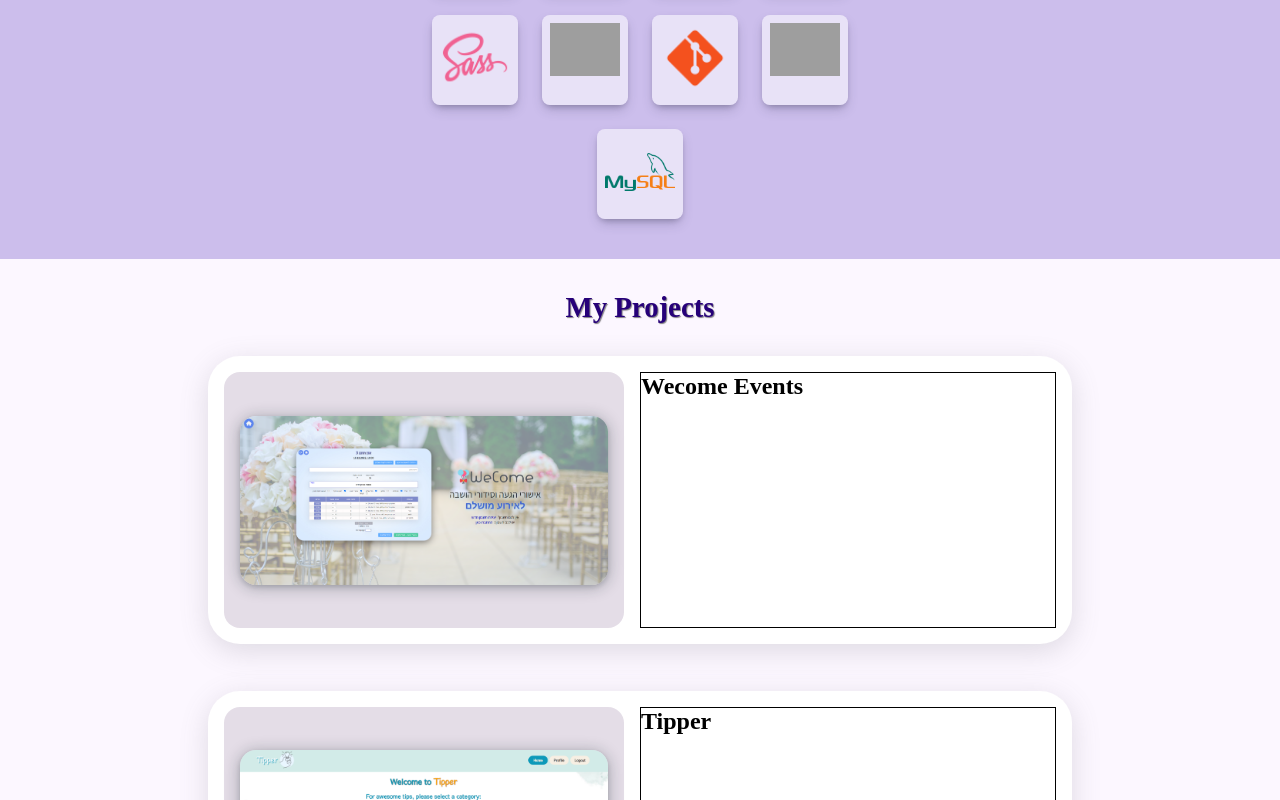
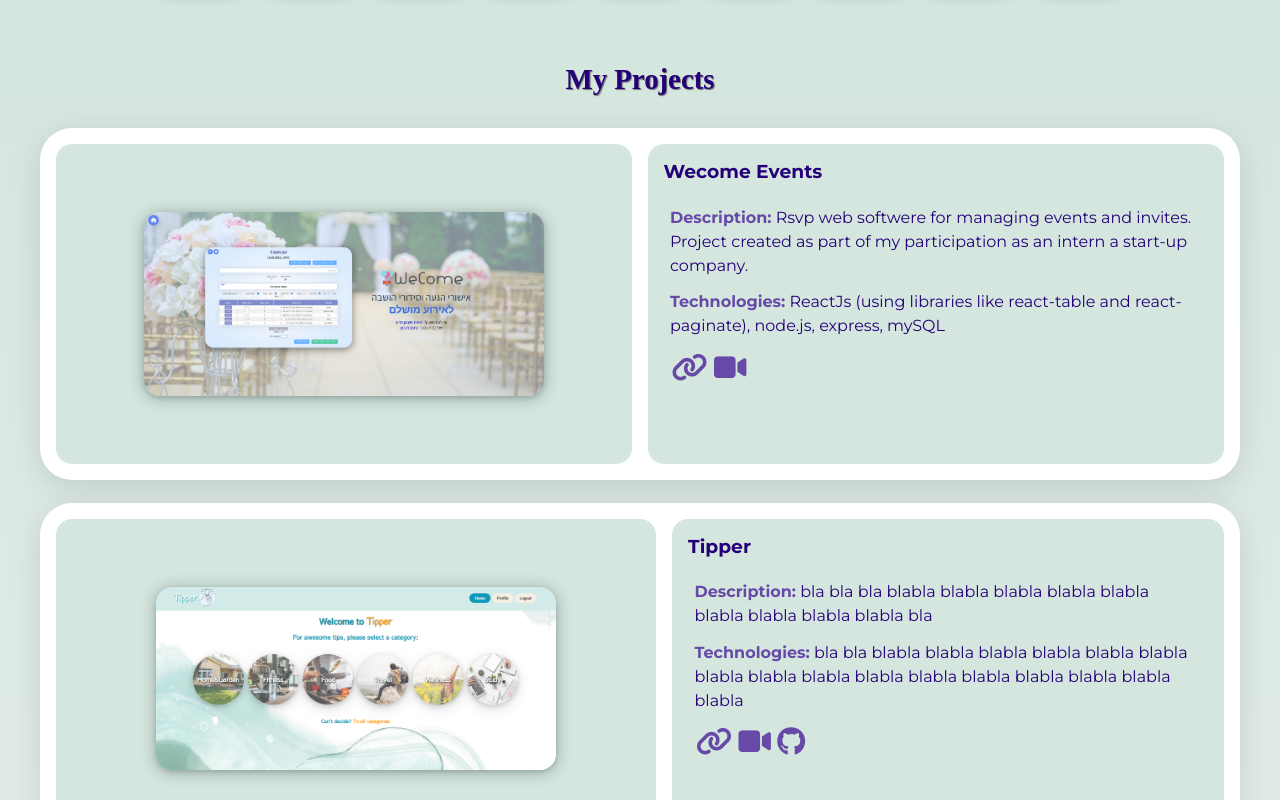
Before and after one commit to LiatPardoGrinbaum/Portfolio, a React (Create React App) app: page / in a window 1280 px wide. Shown: the part 1280-2080 px from the top of the page. Built offline with nearby package versions, Linux system fonts and the light colour scheme; grey boxes are pictures that could not be loaded; a web font is replaced by a local one.

Commit message:
edited portfolio section. changed whole projects colors

```diff
--- a/src/Constants/projects.js
+++ b/src/Constants/projects.js
@@ -10,18 +10,19 @@
   {
     id: 1,
     name: "Wecome Events",
-    description: "bla bla",
-    technologies: " bla bla",
+    description: `Rsvp web softwere for managing events and invites. Project created as part of my participation as an intern a start-up company.`,
+    technologies: "ReactJs (using libraries like react-table and react-paginate), node.js, express, mySQL",
     image: wecome,
-    github: "github link if exist",
-    demo: "demi link if exist",
-    video: "video link if exist",
+    github: "",
+    demo: "https://wecome-events.herokuapp.com",
+    video: "https://streamable.com/ttj39y",
   },
   {
     id: 2,
     name: "Tipper",
-    description: "bla bla",
-    technologies: " bla bla",
+    description: "bla bla bla blabla blabla blabla blabla blabla blabla blabla blabla blabla bla",
+    technologies:
+      " bla bla blabla blabla blabla blabla blabla blabla blabla blabla blabla blabla blabla blabla blabla blabla blabla blabla",
     image: tipper,
     github: "github link if exist",
     demo: "demi link if exist",
--- a/src/components/Portfolio/ProjectDiv.js
+++ b/src/components/Portfolio/ProjectDiv.js
@@ -3,11 +3,50 @@
 const ProjectDiv = ({ project }) => {
   return (
     <div className="project-box">
-      <div className="project-image">
-        <img src={project.image} alt={project.name} />
-      </div>
-      <div className="project-content">
-        <h1>{project.name}</h1>
+      <div className="project-box-inner">
+        <div className="project-image">
+          <img src={project.image} alt={project.name} />
+        </div>
+        <div className="project-content">
+          <h3>{project.name}</h3>
+          <p className="content-text ">
+            <span style={{ color: " rgb(103, 73, 168)" }}>
+              <strong>Description:</strong>
+            </span>{" "}
+            {project.description}
+          </p>
+          <p className="content-text ">
+            <span style={{ color: " rgb(103, 73, 168)" }}>
+              <strong>Technologies:</strong>
+            </span>{" "}
+            {project.technologies}
+          </p>
+          <div className="icon-links">
+            <a href={project.demo} target="blank" className="tooltip">
+              <i class="fa-solid fa-link"></i>
+              <div className="bottom" style={{ top: "20px" }}>
+                <h3 style={{ color: " rgba(39, 135, 93, 0.67)" }}>Demo</h3>
+                <i></i>
+              </div>
+            </a>
+            <a href={project.video} target="blank" className="tooltip">
+              <i class="fa-solid fa-video"></i>
+              <div className="bottom" style={{ top: "20px" }}>
+                <h3 style={{ color: " rgba(39, 135, 93, 0.67)" }}>Video</h3>
+                <i></i>
+              </div>
+            </a>
+            {project.github && (
+              <a href={project.github} target="blank" className="tooltip">
+                <i class="fa-brands fa-github"></i>
+                <div className="bottom" style={{ top: "20px" }}>
+                  <h3 style={{ color: " rgba(39, 135, 93, 0.67)" }}>Github</h3>
+                  <i></i>
+                </div>
+              </a>
+            )}
+          </div>
+        </div>
       </div>
     </div>
   );
--- a/src/scss/App.css
+++ b/src/scss/App.css
@@ -6,6 +6,7 @@
   flex-direction: column;
   width: 100%;
   background: rgb(252, 247, 255);
+  background: linear-gradient(180deg, rgb(252, 247, 255) 25%, rgba(95, 160, 132, 0.268) 100%);
 }
 
 .home-inner {
@@ -21,12 +22,11 @@
   padding: 1.5rem;
 }
 .home-inner .home-inner-left h1 {
-  font-family: "Montserrat", sans-serif;
   font-family: "Fuzzy Bubbles", cursive;
   font-size: 2.2rem;
 }
 .home-inner .home-inner-left .span_purple {
-  color: rgb(148, 122, 205);
+  color: rgba(45, 158, 109, 0.522);
   font-size: 2.6rem;
 }
 .home-inner .home-inner-left .span_white {
@@ -36,7 +36,6 @@
   background: rgb(38, 0, 121);
   padding: 0.5rem 1rem;
   font-size: 1rem;
-  font-family: "Source Sans Pro", sans-serif;
   font-family: "Montserrat", sans-serif;
   color: white;
   margin-top: 1rem;
@@ -97,6 +96,7 @@
   flex-direction: column;
   width: 100%;
   background: rgb(252, 247, 255);
+  background: linear-gradient(180deg, rgb(252, 247, 255) 25%, rgba(95, 160, 132, 0.268) 100%);
 }
 
 .home-inner {
@@ -112,12 +112,11 @@
   padding: 1.5rem;
 }
 .home-inner .home-inner-left h1 {
-  font-family: "Montserrat", sans-serif;
   font-family: "Fuzzy Bubbles", cursive;
   font-size: 2.2rem;
 }
 .home-inner .home-inner-left .span_purple {
-  color: rgb(148, 122, 205);
+  color: rgba(45, 158, 109, 0.522);
   font-size: 2.6rem;
 }
 .home-inner .home-inner-left .span_white {
@@ -127,7 +126,6 @@
   background: rgb(38, 0, 121);
   padding: 0.5rem 1rem;
   font-size: 1rem;
-  font-family: "Source Sans Pro", sans-serif;
   font-family: "Montserrat", sans-serif;
   color: white;
   margin-top: 1rem;
@@ -182,6 +180,7 @@
 }
 #about {
   background: rgb(204, 190, 236);
+  background: rgba(95, 160, 132, 0.268);
   padding-top: 2rem;
   padding-bottom: 2rem;
   display: flex;
@@ -214,7 +213,7 @@
   margin-top: 1rem;
 }
 #about .skills {
-  width: 50%;
+  width: 100%;
 }
 #about .skills .skills-container {
   display: flex;
@@ -274,7 +273,7 @@
   position: fixed;
   top: 0;
   transition: 0.4s ease;
-  background: rgb(255, 255, 255);
+  background: rgb(252, 247, 255);
   z-index: 1;
   box-shadow: rgba(190, 199, 208, 0.2) 0px 5px 15px;
 }
@@ -301,6 +300,7 @@
 .logo h2 {
   font-family: "Cinzel", serif;
   color: rgb(148, 122, 205);
+  color: rgb(38, 0, 121);
   font-size: 1.6rem;
   text-shadow: -1px -1px 1px rgba(255, 255, 255, 0.1), 1px 1px 1px rgba(0, 0, 0, 0.5);
 }
@@ -316,6 +316,7 @@
   padding: 0rem 0.6rem;
   font-size: 1.25rem;
   color: rgb(148, 122, 205);
+  color: rgb(38, 0, 121);
   font-family: "Fuzzy Bubbles", cursive;
   font-weight: 700;
   transition: 0.6s;
@@ -339,6 +340,9 @@
     width: 100%;
     max-width: 800px;
     padding: 0rem 2rem;
+  }
+  .logo h2 {
+    font-size: 1.2rem;
   }
   .navbar {
     display: none;
@@ -393,6 +397,7 @@
 }
 #portfolio {
   background: rgb(252, 247, 255);
+  background: linear-gradient(0deg, rgb(252, 247, 255) 15%, rgba(95, 160, 132, 0.268) 100%);
   padding-top: 2rem;
   display: flex;
   justify-content: flex-start;
@@ -406,37 +411,40 @@
   align-items: flex-start;
   padding: 1rem;
   padding-top: 2rem;
-  width: 70%;
+  width: 100%;
   flex-direction: row;
   gap: 1.4rem;
   flex-wrap: wrap;
 }
 #portfolio .portfolio-container .project-box {
   display: flex;
-  justify-content: space-between;
   align-items: center;
-  flex-wrap: wrap;
   padding: 1rem;
-  width: 100%;
-  height: 18rem;
-  margin-bottom: 1.5rem;
+  max-width: 100%;
+  min-height: 20rem;
   border-radius: 2rem;
   background: white;
   box-shadow: rgba(100, 100, 111, 0.2) 0px 7px 29px 0px;
+}
+#portfolio .portfolio-container .project-box .project-box-inner {
+  display: flex;
+  justify-content: center;
+  align-items: center;
   gap: 1rem;
 }
-#portfolio .portfolio-container .project-box .project-image {
+#portfolio .portfolio-container .project-box .project-box-inner .project-image {
   display: flex;
-  justify-content: space-between;
+  justify-content: center;
   align-items: center;
   padding: 1rem;
-  width: 25rem;
-  height: 100%;
+  width: 100%;
+  min-height: 20rem;
   background: rgba(207, 195, 213, 0.558);
+  background: rgba(95, 160, 132, 0.268);
   border-radius: 1rem;
 }
-#portfolio .portfolio-container .project-box .project-image img {
-  width: 100%;
+#portfolio .portfolio-container .project-box .project-box-inner .project-image img {
+  width: 25rem;
   border-radius: 1rem;
   -o-object-position: center;
      object-position: center;
@@ -444,15 +452,63 @@
   display: block;
   transition: 1s;
 }
-#portfolio .portfolio-container .project-box .project-image img:hover {
+#portfolio .portfolio-container .project-box .project-box-inner .project-image img:hover {
   box-shadow: rgba(14, 30, 37, 0.504) 0px 2px 4px 0px, rgba(14, 30, 37, 0.548) 0px 2px 16px 0px;
 }
-#portfolio .portfolio-container .project-box .project-content {
-  border: solid black 1px;
-  flex-grow: 1;
-  height: 100%;
+#portfolio .portfolio-container .project-box .project-box-inner .project-content {
+  display: flex;
+  flex-direction: column;
+  align-items: flex-start;
+  padding: 1rem;
+  background: rgba(207, 195, 213, 0.558);
+  background: rgba(95, 160, 132, 0.268);
+  border-radius: 1rem;
+  max-width: 45rem;
+  min-height: 20rem;
+}
+#portfolio .portfolio-container .project-box .project-box-inner .project-content h3 {
+  font-family: "Montserrat", sans-serif;
+  color: rgb(38, 0, 121);
+  margin-bottom: 1rem;
+}
+#portfolio .portfolio-container .project-box .project-box-inner .project-content p {
+  margin: 0.4rem;
+  font-size: 1rem;
+}
+#portfolio .portfolio-container .project-box .project-box-inner .project-content .icon-links {
+  display: flex;
+  gap: 0.4rem;
+  margin: 0.5rem;
+}
+#portfolio .portfolio-container .project-box .project-box-inner .project-content .icon-links .fa-link,
+#portfolio .portfolio-container .project-box .project-box-inner .project-content .icon-links .fa-video,
+#portfolio .portfolio-container .project-box .project-box-inner .project-content .icon-links .fa-github {
+  font-size: 1.8rem;
+  color: rgb(103, 73, 168);
+  transition: 0.2s all ease-in-out;
+}
+#portfolio .portfolio-container .project-box .project-box-inner .project-content .icon-links .fa-link:hover,
+#portfolio .portfolio-container .project-box .project-box-inner .project-content .icon-links .fa-video:hover,
+#portfolio .portfolio-container .project-box .project-box-inner .project-content .icon-links .fa-github:hover {
+  color: rgba(45, 158, 109, 0.522);
 }
 
+@media (max-width: 1000px) {
+  #portfolio .portfolio-container .project-box .project-box-inner {
+    flex-direction: column;
+  }
+  #portfolio .portfolio-container .project-box .project-box-inner .project-content {
+    width: 100%;
+  }
+}
+@media (max-width: 500px) {
+  #portfolio .portfolio-container .project-box .project-box-inner .project-content {
+    width: 100%;
+  }
+  #portfolio .portfolio-container .project-box .project-box-inner .project-image img {
+    width: 15rem;
+  }
+}
 .App {
   position: relative;
 }
--- a/src/scss/App.scss
+++ b/src/scss/App.scss
@@ -11,7 +11,6 @@
 
 .title {
   h1 {
-    // font-family: "Montserrat", sans-serif;
     font-family: "Fuzzy Bubbles", cursive;
     // text-align: left;
     text-shadow: -1px -1px 1px rgba(255, 255, 255, 0.1), 1px 1px 1px rgba(0, 0, 0, 0.5);
@@ -27,7 +26,7 @@
 
 .content-text {
   color: $contentText;
-  font-family: "Montserrat", sans-serif;
+  font-family: $contentFont;
   font-size: 1.1rem;
   line-height: 1.5;
   color: $thirdColor;
@@ -35,7 +34,6 @@
 .content-subtitle {
   text-align: center;
   width: 100%;
-  // font-family: "Montserrat", sans-serif;
   font-family: "Fuzzy Bubbles", cursive;
   color: $contentText;
   font-weight: 700;
--- a/src/scss/_about.scss
+++ b/src/scss/_about.scss
@@ -2,6 +2,8 @@
 
 #about {
   background: $fourthColor;
+  background: $brightgreen;
+
   padding-top: 2rem;
   padding-bottom: 2rem;
   display: flex;
@@ -35,7 +37,7 @@
     margin-top: 1rem;
   }
   .skills {
-    width: 50%;
+    width: 100%;
     .skills-container {
       display: flex;
       flex-wrap: wrap;
@@ -79,7 +81,7 @@
   // background: #4444446f;
   color: black;
 
-  font-family: "Montserrat", sans-serif;
+  font-family: $contentFont;
   font-size: 10px;
   position: absolute;
   z-index: 99999999;
--- a/src/scss/_portfolio.scss
+++ b/src/scss/_portfolio.scss
@@ -1,5 +1,6 @@
 #portfolio {
   background: $bg-color-1;
+  background: linear-gradient(0deg, $bg-color-1 15%, $brightgreen 100%);
 
   padding-top: 2rem;
   display: flex;
@@ -14,35 +15,40 @@
     align-items: flex-start;
     padding: 1rem;
     padding-top: 2rem;
-    width: 70%;
+    width: 100%;
+
     flex-direction: row;
     gap: 1.4rem;
     flex-wrap: wrap;
 
     .project-box {
       display: flex;
-      justify-content: space-between;
+      // justify-content: space-between;
       align-items: center;
-      flex-wrap: wrap;
       padding: 1rem;
-      width: 100%;
-      height: 18rem;
-      margin-bottom: 1.5rem;
+      max-width: 100%;
+      min-height: 20rem;
       border-radius: 2rem;
       background: white;
       box-shadow: rgba(100, 100, 111, 0.2) 0px 7px 29px 0px;
+
+      .project-box-inner {
+        display: flex;
+        justify-content: center;
+        align-items: center;
         gap: 1rem;
         .project-image {
           display: flex;
-        justify-content: space-between;
+          justify-content: center;
           align-items: center;
           padding: 1rem;
-        width: 25rem;
-        height: 100%;
+          width: 100%;
+          min-height: 20rem;
           background: $bg-color-2;
+          background: $brightgreen;
           border-radius: 1rem;
           img {
-          width: 100%;
+            width: 25rem;
             border-radius: 1rem;
             object-position: center;
             box-shadow: rgba(14, 30, 37, 0.12) 0px 2px 4px 0px, rgba(14, 30, 37, 0.32) 0px 2px 16px 0px;
@@ -54,11 +60,87 @@
           }
         }
         .project-content {
-        border: solid black 1px;
-        flex-grow: 1;
+          display: flex;
+          flex-direction: column;
+          align-items: flex-start;
+          padding: 1rem;
+          background: $bg-color-2;
+          background: $brightgreen;
+          border-radius: 1rem;
+          max-width: 45rem;
 
-        height: 100%;
+          min-height: 20rem;
+          // object-fit: cover;
+          h3 {
+            font-family: $contentFont;
+            color: $thirdColor;
+            margin-bottom: 1rem;
+          }
+          p {
+            margin: 0.4rem;
+            font-size: 1rem;
+          }
+          .icon-links {
+            display: flex;
+            gap: 0.4rem;
+            margin: 0.5rem;
+            .fa-link,
+            .fa-video,
+            .fa-github {
+              font-size: 1.8rem;
+              color: rgb(103, 73, 168);
+
+              transition: 0.2s all ease-in-out;
+              &:hover {
+                color: $darkgreen;
               }
             }
           }
         }
+      }
+    }
+  }
+}
+
+// @media (max-width: 1250px) {
+//   .portfolio-container {
+//     .project-box {
+//       .project-content {
+//         max-width: 45rem;
+//       }
+//     }
+//   }
+// }
+@media (max-width: 1000px) {
+  #portfolio {
+    .portfolio-container {
+      .project-box {
+        .project-box-inner {
+          flex-direction: column;
+          .project-content {
+            width: 100%;
+          }
+        }
+      }
+    }
+  }
+}
+
+@media (max-width: 500px) {
+  #portfolio {
+    .portfolio-container {
+      .project-box {
+        .project-box-inner {
+          .project-content {
+            width: 100%;
+          }
+          .project-image {
+            img {
+              width: 15rem;
+            }
+          }
+        }
+      }
+    }
+  }
+}
--- a/src/scss/_variables.scss
+++ b/src/scss/_variables.scss
@@ -5,3 +5,6 @@
 $bg-color-1: rgb(252, 247, 255);
 $bg-color-2: rgba(207, 195, 213, 0.558);
 $contentText: #333;
+$contentFont: "Montserrat", sans-serif;
+$brightgreen: rgba(95, 160, 132, 0.268);
+$darkgreen: rgba(45, 158, 109, 0.522);
```
Also changed, not shown: src/scss/_home.scss (+4 -6 lines), src/scss/_navbar.scss (+19 -3 lines), 1 other file (tests, documents, lock files or other folders). Lines whose indentation alone changed are shown as unchanged.
